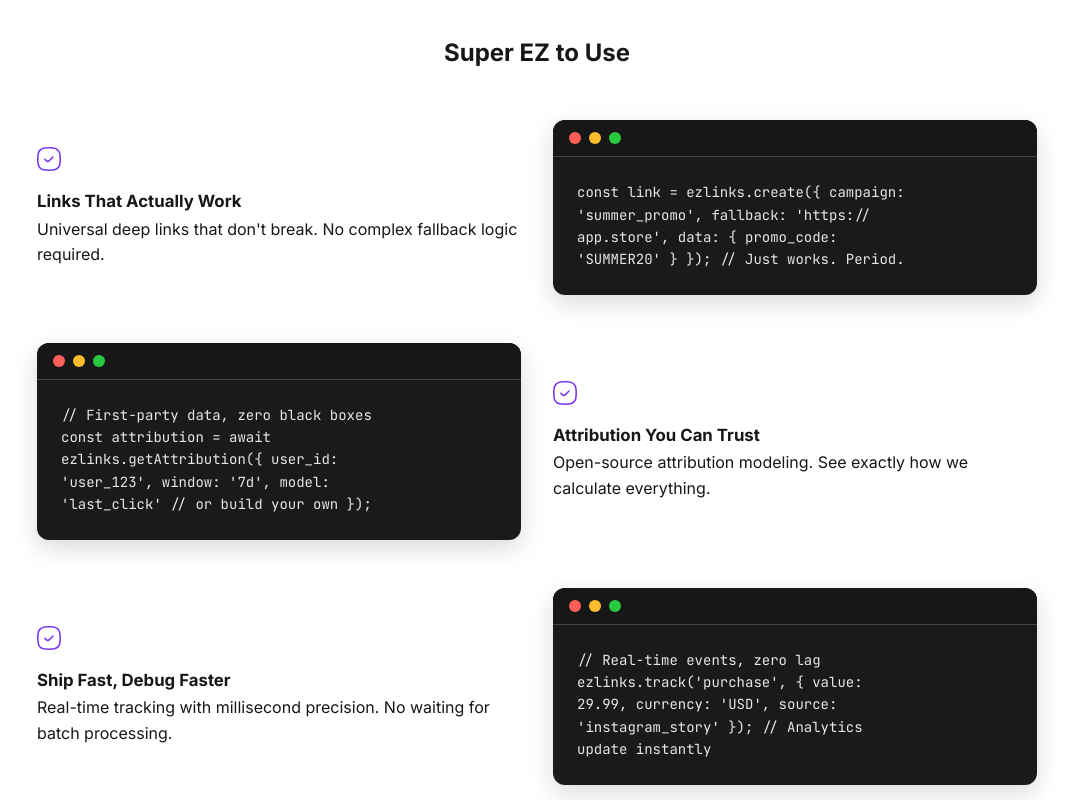
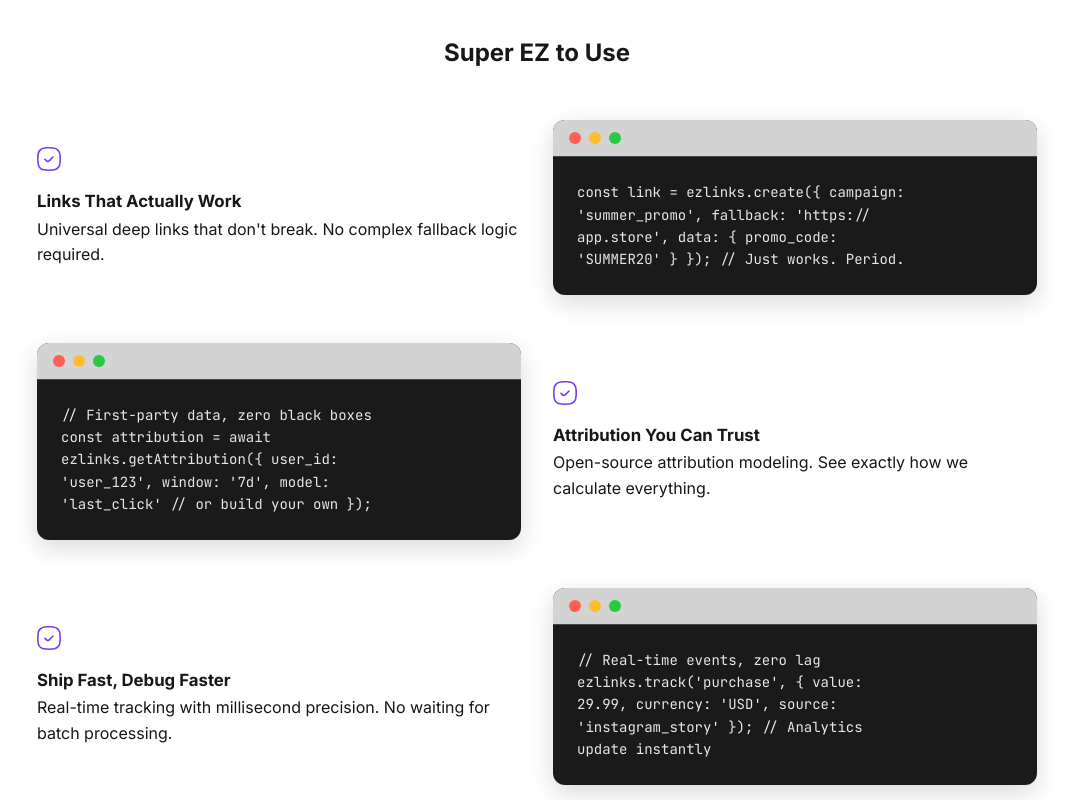
Before and after one commit to GetEZLinks/ezlinks-marketing, a Next.js app: page / in a window 1280 px wide. Shown: the part 2280-3080 px from the top of the page, without its empty margins (103-1176 px from the left). Built offline with nearby package versions, Linux system fonts and the light colour scheme.

Commit message:
Code header background color tweak.

```diff
--- a/src/components/Developer/DeveloperSection.module.scss
+++ b/src/components/Developer/DeveloperSection.module.scss
@@ -129,6 +129,7 @@
 
 .codeHeader {
   background: var(--foreground);
+  background: lightgray;
   padding: 0.75rem 1rem;
   border-bottom: 1px solid var(--woodsmoke-800);
 }
--- a/src/components/SDKSection/SDKSection.module.scss
+++ b/src/components/SDKSection/SDKSection.module.scss
@@ -232,6 +232,7 @@
 
 .codeHeader {
   background: var(--foreground);
+  background: gray;
   padding: 0.75rem 1rem;
   border-bottom: 1px solid var(--woodsmoke-800);
 }
```
